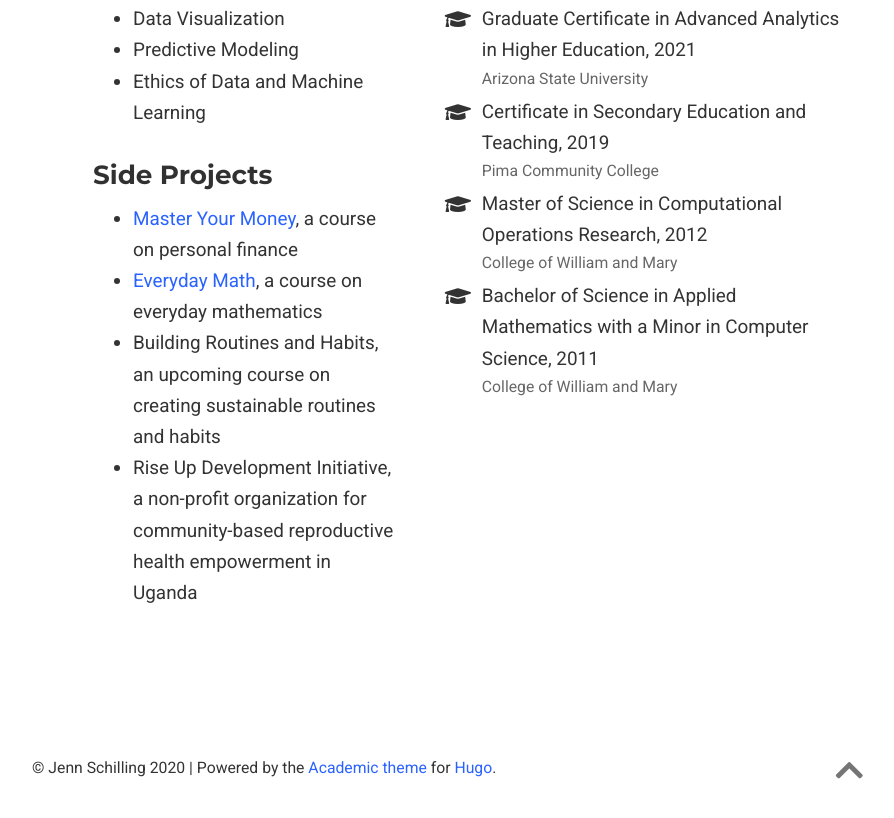
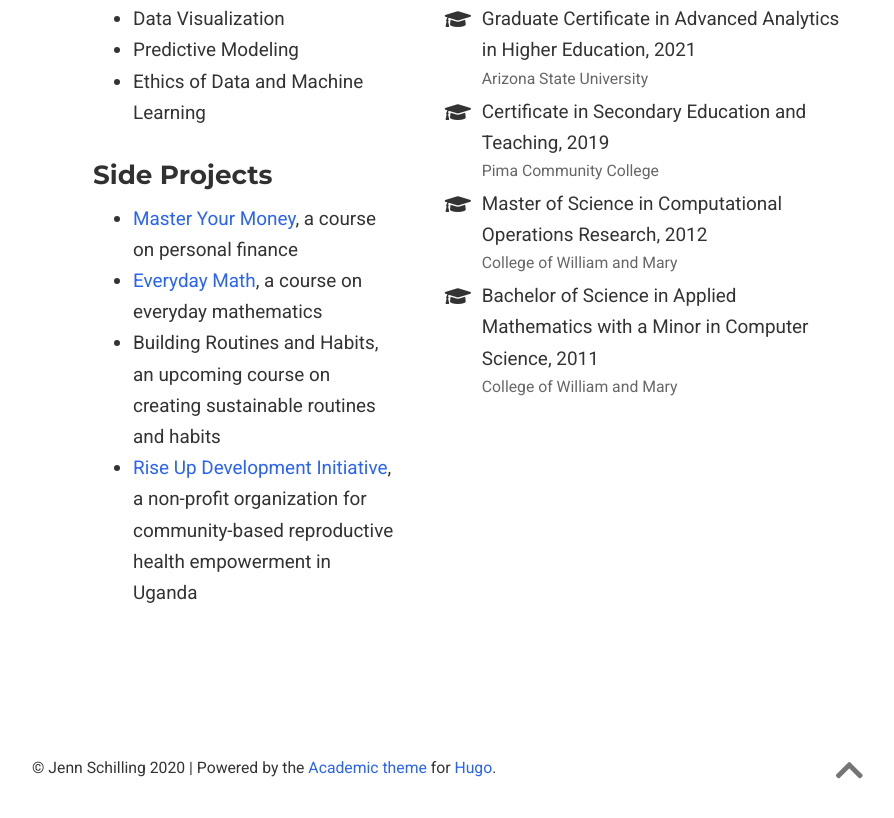
Before and after one commit to jennschilling/jennschilling.github.io, a plain HTML site: page author/jenn-schilling/index.html in a window 1280 px wide. Shown: the part 697-1515 px from the top of the page, without its empty margins (362-1256 px from the left). Drawn offline with nearby package versions, Linux system fonts and the light colour scheme; some packages are replaced by stand-ins of ours; some icons are missing.

Commit message:
Added RUDI link

```diff
--- a/author/jenn-schilling/index.html
+++ b/author/jenn-schilling/index.html
@@ -502,7 +502,7 @@
 
           <li>Building Routines and Habits, an upcoming course on creating sustainable routines and habits</li>
 
-          <li>Rise Up Development Initiative, a non-profit organization for community-based reproductive health empowerment in Uganda</li>
+          <li><a href = "http://riseupdevelopmentinitiative.org/">Rise Up Development Initiative</a>, a non-profit organization for community-based reproductive health empowerment in Uganda</li>
 
         </ul>
 
```
Also changed, not shown: index.html (+1 -1 lines).
